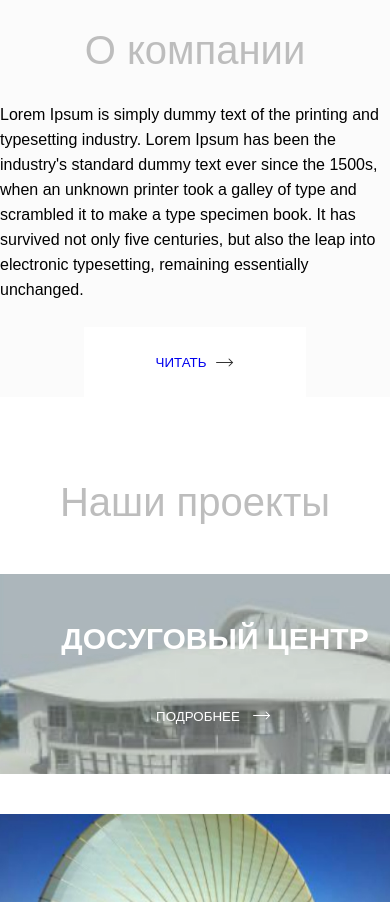
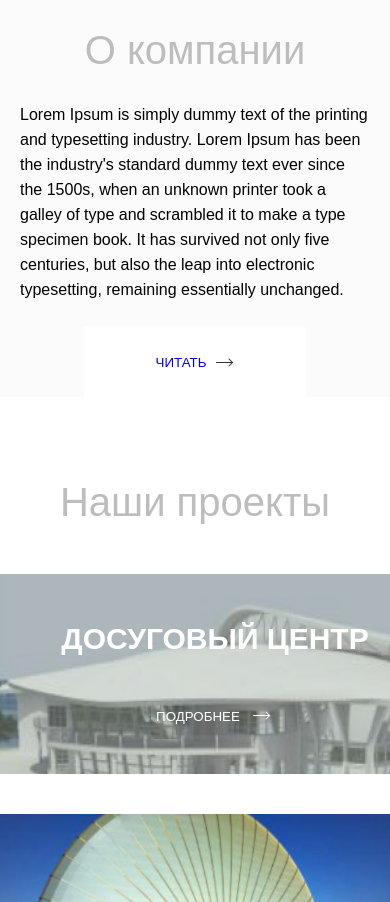
Before and after one commit to amanokhin22/digital-project-react-task, a React (Create React App) app: page / in a window 390 px wide. Shown: the part 1232-2134 px from the top of the page. Built offline with nearby package versions, Linux system fonts and the light colour scheme.

Commit message:
Last commit. It`s all working

```diff
--- a/src/styles/about.module.scss
+++ b/src/styles/about.module.scss
@@ -181,6 +181,9 @@
     align-self: center;
     margin: 25px 0 0 0;
   }
+  .description {
+    padding: 0 20px;
+  }
 }
 
 @media (max-width: 480px) {
```
